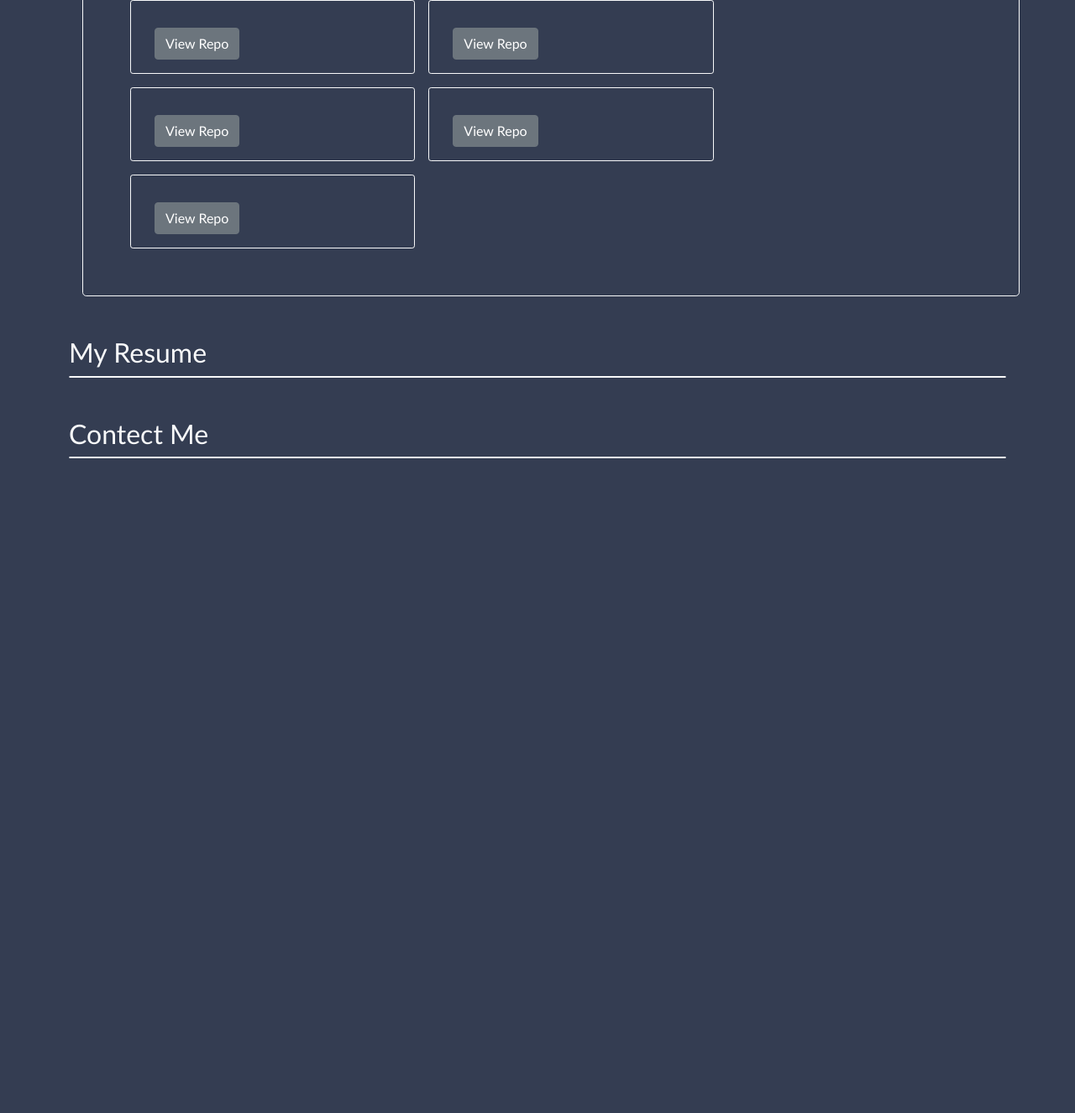
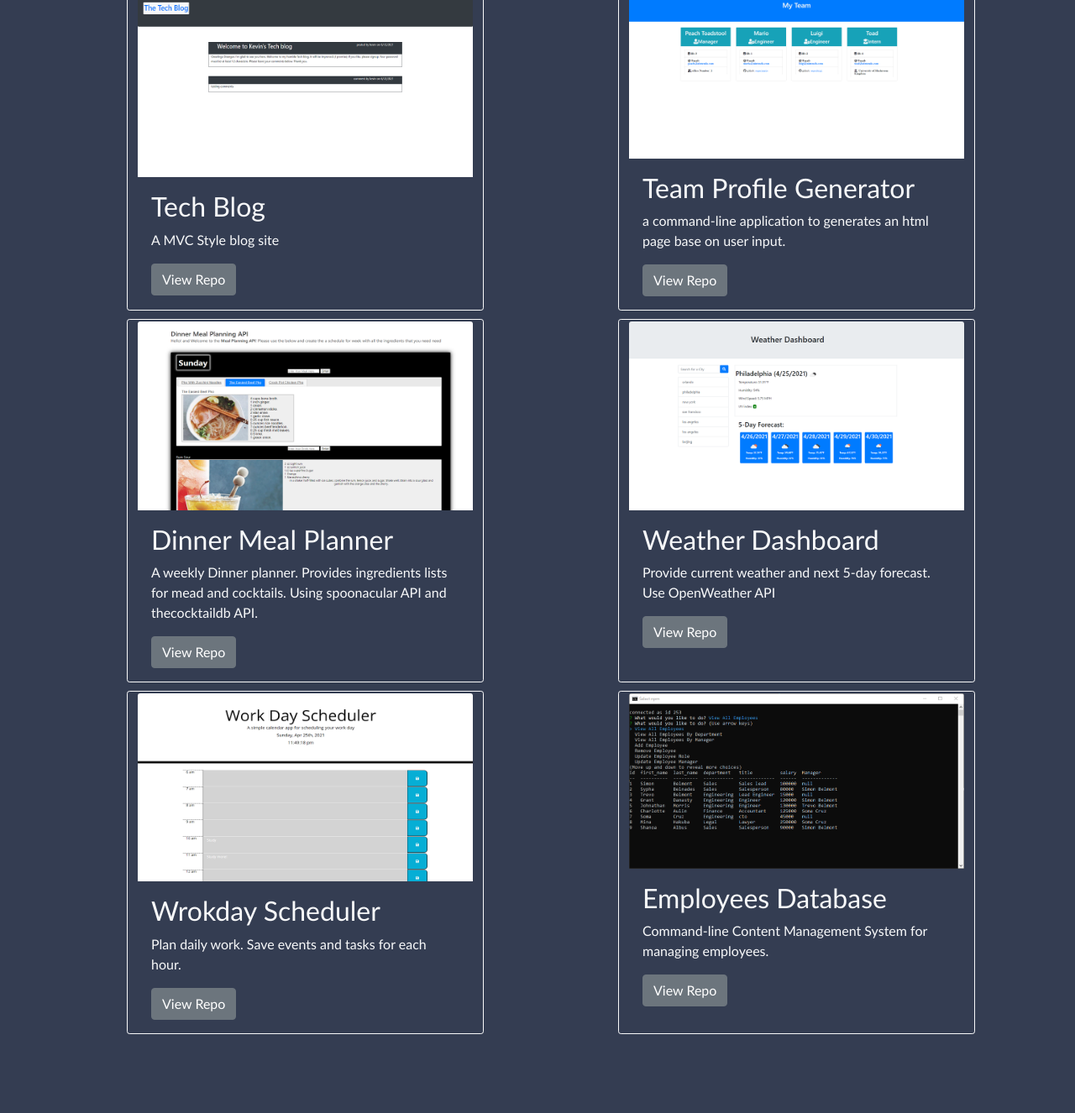
Before and after one commit to realzzkevin/portfolio-refactor, a plain HTML site: page index.html in a window 1280 px wide. Shown: the part 1282-2608 px from the top of the page at 84% size. Before the commit the page ends 1828 px from the top, so only its background shows below. Drawn offline with nearby package versions, Linux system fonts and the light colour scheme.

Commit message:
carousel updated

```diff
--- a/assets/css/style.css
+++ b/assets/css/style.css
@@ -32,7 +32,8 @@ nav {
 
 .gallery-card {
     background-color: var(--darkGray);
-    margin: .5em;
+    margin: 5px;
+    padding-top: 2px;
 
 }
 
--- a/index.html
+++ b/index.html
@@ -76,23 +76,27 @@
 
                     </div>
                 </div>
-
             </div>
-
         </section>
 
         <section class="mt-5" id="my-works">
             <h2 class="m-3 text-light">my works</h2>
-            <div class="container-fluid m-3 p-5 border border-light border-1 rounded-3">
-                <div class="my-works-carousel mt-2">
-                    <div id="MyWorkCaptions" class="carousel carousel-dark  slide" data-bs-ride="carousel">
+            <div class="container m-3 p-5 justify-content-center">
+                <div class="my-works-carousel mt-2 container">
+                    <div id="MyWorkCaptions" class="carousel carousel-dark slide" data-bs-ride="carousel">
                         <div class="carousel-indicators">
                           <button type="button" data-bs-target="#MyWorkCaptions" data-bs-slide-to="0" class="active" aria-current="true" aria-label="Slide 1"></button>
                           <button type="button" data-bs-target="#MyWorkCaptions" data-bs-slide-to="1" aria-label="Slide 2"></button>
                           <button type="button" data-bs-target="#MyWorkCaptions" data-bs-slide-to="2" aria-label="Slide 3"></button>
+                          <button type="button" data-bs-target="#MyWorkCaptions" data-bs-slide-to="3" aria-label="Slide 3"></button>
                         </div>
                         <div class="carousel-inner">
-                            <a class="carousel-item active" href="https://realzzkevin.github.io/Dinner-Meal-Planner/" target="_blank">
+                            <a class="carousel-item active" href="https://blooming-caverns-27099.herokuapp.com/" target="_blank">
+                                <img src="./assets/images/Tech-Blog.png" class="d-block w-100" alt="dinner-planner">
+                                <div class="carousel-caption d-none d-md-block">
+                                </div>
+                            </a>
+                            <a class="carousel-item" href="https://realzzkevin.github.io/Dinner-Meal-Planner/" target="_blank">
                                 <img src="./assets/images/Dinner_Planner.png" class="d-block w-100" alt="dinner-planner">
                                 <div class="carousel-caption d-none d-md-block">
                                 </div>
@@ -119,51 +123,60 @@
                     </div>
                 </div>
 
-                <div class="container mt-2 works-gallery">
+                <div class="container mt-2 works-gallery text-light">
 
-                    <div class="row">
-                        <div class="card col-lg-4 border border-light border-1 rounded-1 gallery-card">
-                            <img src="" class="card-img-top" alt="" sizes="" srcset="">
-                            <div class="card-body">
-                                <h2 class="card-title"></h2>
-                                <p class="card-text"></p>
-                                <a class="btn btn-secondary" href="">View Repo</a>
+                    <div class="row justify-content-between">
+                        <div class="card col-md-5 border border-light border-1 rounded-1 gallery-card">
+                            <img src="./assets/images/Tech-Blog.png" class="card-img-top" alt="Tech-Blog">
+                            <div class="card-body text-light">
+                                <h2 class="card-title">Tech Blog</h2>
+                                <p class="card-text">A MVC Style blog site</p>
+                                <a class="btn btn-secondary" href="https://github.com/realzzkevin/Tech_Blog">View Repo</a>
                             </div>
                         </div>
 
-                        <div class="card col-lg-4 border border-light border-1 rounded-1 gallery-card">
-                            <img src="" class="card-img-top" alt="" sizes="" srcset="">
+                        <div class="card col-md-5 border border-light border-1 rounded-1 gallery-card">
+                            <img src="./assets/images/team-profile.png" class="card-img-top" alt="Dinner-Planner" sizes="" srcset="">
                             <div class="card-body">
-                                <h2 class="card-title"></h2>
-                                <p class="card-text"></p>
-                                <a class="btn btn-secondary" href="">View Repo</a>
+                                <h2 class="card-title">Team Profile Generator</h2>
+                                <p class="card-text">a command-line application to generates an html page base on user input.</p>
+                                <a class="btn btn-secondary" href="https://github.com/realzzkevin/Team-Profile-Generator">View Repo</a>
                             </div>
                         </div>
 
-                        <div class="card col-lg-4 border border-light border-1 rounded-1 gallery-card">
-                            <img src="" class="card-img-top" alt="" sizes="" srcset="">
+                        <div class="card col-md-5 border border-light border-1 rounded-1 gallery-card">
+                            <img src="./assets/images/Dinner_Planner.png" class="card-img-top" alt="" sizes="" srcset="">
                             <div class="card-body">
-                                <h2 class="card-title"></h2>
-                                <p class="card-text"></p>
-                                <a class="btn btn-secondary" href="">View Repo</a>
+                                <h2 class="card-title">Dinner Meal Planner</h2>
+                                <p class="card-text">A weekly Dinner planner. Provides ingredients lists for mead and cocktails. Using spoonacular API and thecocktaildb API.</p>
+                                <a class="btn btn-secondary" href="https://github.com/realzzkevin/Dinner-Meal-Planner">View Repo</a>
                             </div>
                         </div>
 
-                        <div class="card col-lg-4 border border-light border-1 rounded-1 gallery-card">
-                            <img src="" class="card-img-top" alt="" sizes="" srcset="">
+                        <div class="card col-md-5 border border-light border-1 rounded-1 gallery-card">
+                            <img src="./assets/images/weather-dashboard.png" class="card-img-top" alt="weather-dashboard">
                             <div class="card-body">
-                                <h2 class="card-title"></h2>
-                                <p class="card-text"></p>
-                                <a class="btn btn-secondary" href="">View Repo</a>
+                                <h2 class="card-title">Weather Dashboard</h2>
+                                <p class="card-text">Provide current weather and next 5-day forecast. Use OpenWeather API</p>
+                                <a class="btn btn-secondary" href="https://github.com/realzzkevin/Weather-Dashboard-ZZ">View Repo</a>
                             </div>
                         </div>
 
-                        <div class="card col-lg-4 border border-light border-1 rounded-1 gallery-card">
-                            <img src="" class="card-img-top" alt="" sizes="" srcset="">
+                        <div class="card col-md-5 border border-light border-1 rounded-1 gallery-card">
+                            <img src="./assets/images/workday-scheduler.png" class="card-img-top" alt="workday-scheduler">
                             <div class="card-body">
-                                <h2 class="card-title"></h2>
-                                <p class="card-text"></p>
-                                <a class="btn btn-secondary" href="">View Repo</a>
+                                <h2 class="card-title">Wrokday Scheduler</h2>
+                                <p class="card-text">Plan daily work. Save events and tasks for each hour.</p>
+                                <a class="btn btn-secondary" href="https://github.com/realzzkevin/Work-Day-Schedule-ZZ">View Repo</a>
+                            </div>
+                        </div>
+
+                        <div class="card col-md-5 border border-light border-1 rounded-1 gallery-card">
+                            <img src="./assets/images/employees-database.png" class="card-img-top" alt="employees-database">
+                            <div class="card-body">
+                                <h2 class="card-title">Employees Database</h2>
+                                <p class="card-text">Command-line Content Management System for managing employees.</p>
+                                <a class="btn btn-secondary" href="https://github.com/realzzkevin/employee_database">View Repo</a>
                             </div>
                         </div>
 
```
Also changed, not shown: assets/images/Tech-Blog.png (added), assets/images/employees-database.png (added), assets/images/team-profile.png (added).
